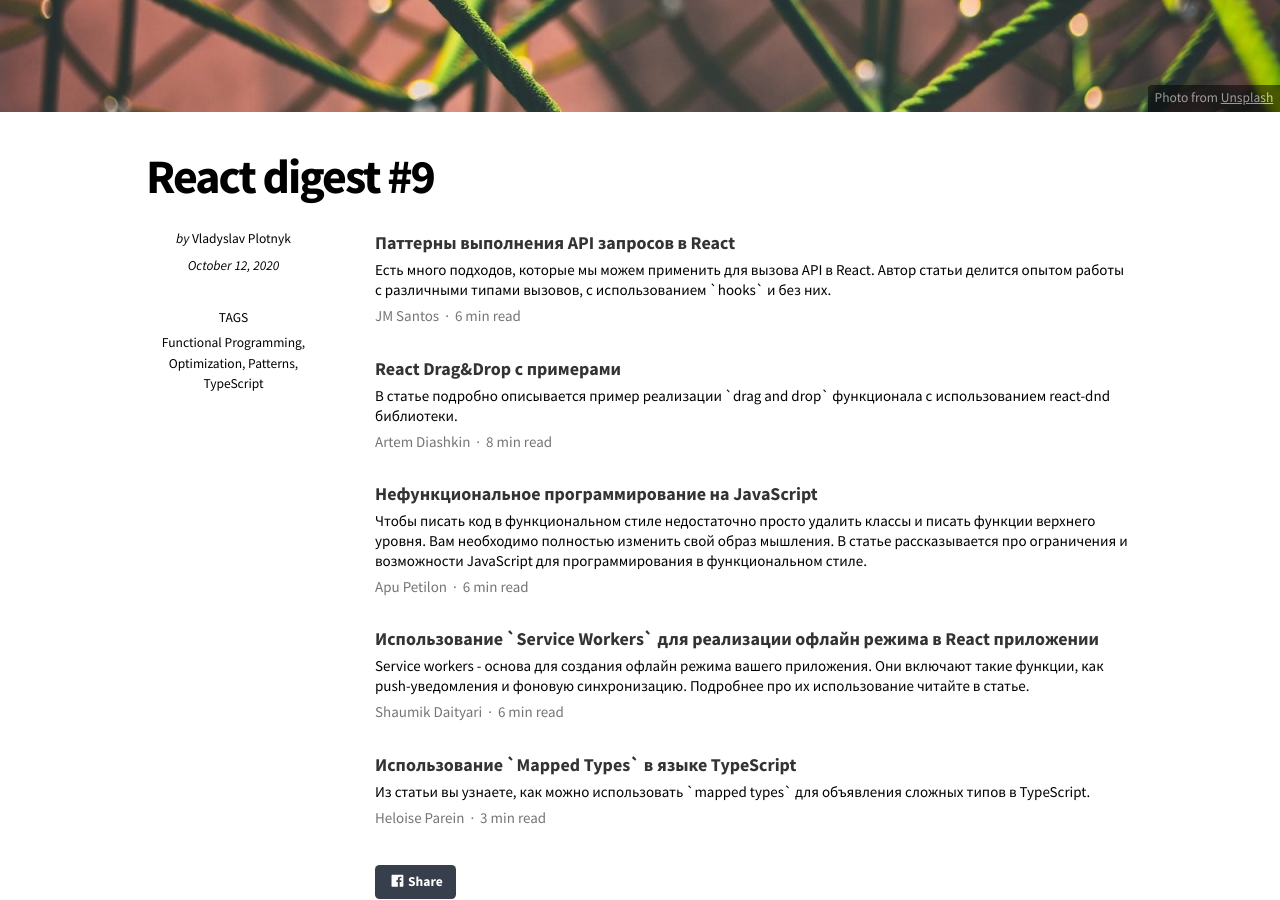
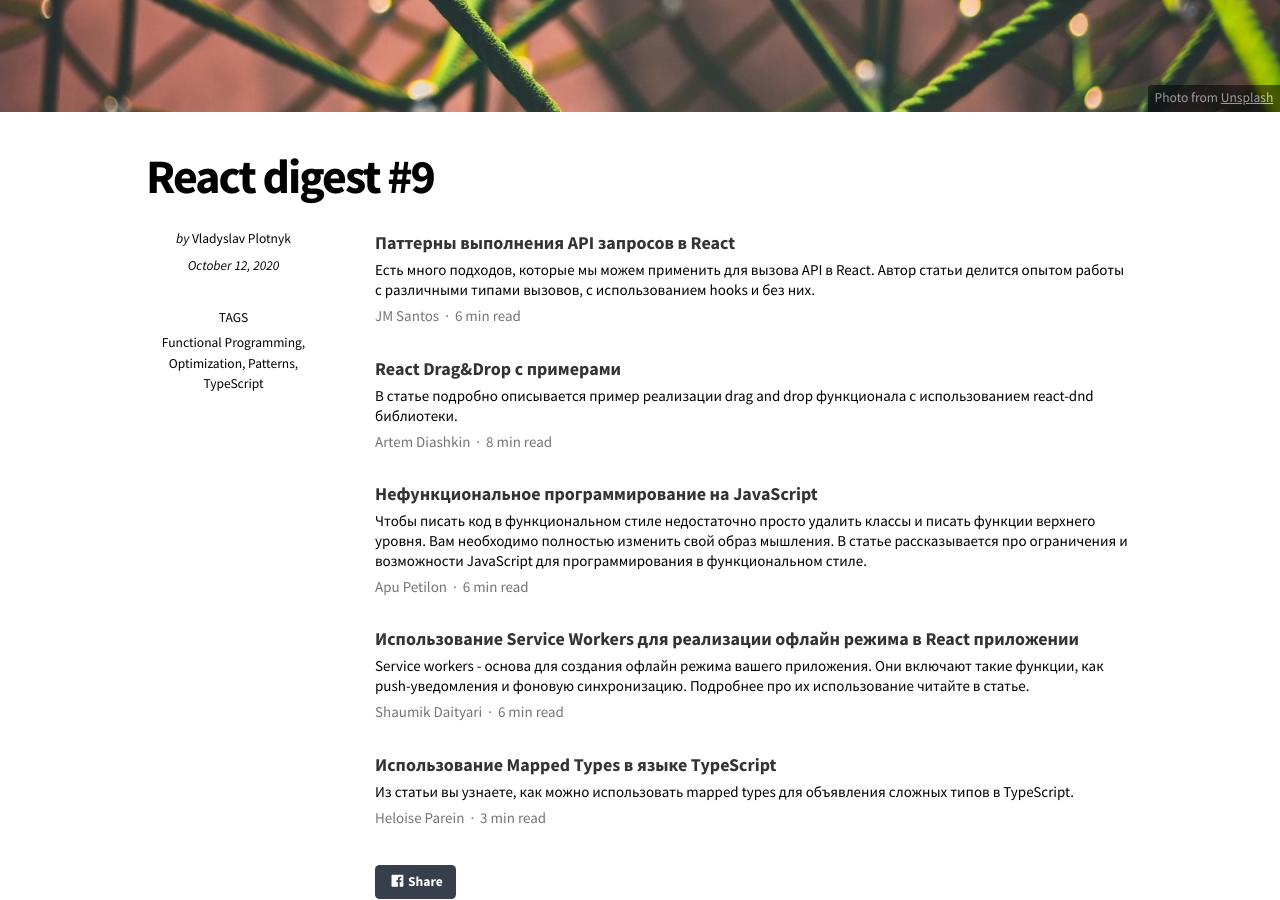
Before and after one commit to react-guild/react-guild.github.io, a Jekyll site: the page built from _posts/2020-10-12-digest9.md, in a window 1280 px wide and 900 px high, scrolled down 564 px. Built offline with Jekyll 4.4.1, drawn with Linux system fonts in a browser that asks for light colours; nearby versions of some CDN libraries.

Commit message:
edited digest #9

```diff
--- a/_posts/2020-10-12-digest9.md
+++ b/_posts/2020-10-12-digest9.md
@@ -13,13 +13,13 @@ tags:
 
 <div class="digest">
     <a href="https://medium.com/weekly-webtips/patterns-for-doing-api-calls-in-reactjs-8fd9a42ac7d4">Паттерны выполнения API запросов в React</a>
-    <div class="digest-desc">Есть много подходов, которые мы можем применить для вызова API в React. Автор статьи делится опытом работы с различными типами вызовов, с использованием `hooks` и без них.</div>
+    <div class="digest-desc">Есть много подходов, которые мы можем применить для вызова API в React. Автор статьи делится опытом работы с различными типами вызовов, с использованием hooks и без них.</div>
     <div class="digest-time">JM Santos &nbsp;&middot;&nbsp; 6 min read</div>
 </div>
 
 <div class="digest">
     <a href="https://medium.com/swlh/react-dnd-in-examples-ce509b25839d">React Drag&Drop с примерами</a>
-    <div class="digest-desc">В статье подробно описывается пример реализации `drag and drop` функционала с использованием react-dnd библиотеки.</div>
+    <div class="digest-desc">В статье подробно описывается пример реализации drag and drop функционала с использованием react-dnd библиотеки.</div>
     <div class="digest-time">Artem Diashkin &nbsp;&middot;&nbsp; 8 min read</div>
 </div>
 
@@ -30,13 +30,13 @@ tags:
 </div>
 
 <div class="digest">
-    <a href="https://blog.bitsrc.io/using-service-workers-with-react-27a4c5e2d1a9">Использование `Service Workers` для реализации офлайн режима в React приложении</a>
+    <a href="https://blog.bitsrc.io/using-service-workers-with-react-27a4c5e2d1a9">Использование Service Workers для реализации офлайн режима в React приложении</a>
     <div class="digest-desc">Service workers - основа для создания офлайн режима вашего приложения. Они включают такие функции, как push-уведомления и фоновую синхронизацию. Подробнее про их использование читайте в статье.</div>
     <div class="digest-time">Shaumik Daityari &nbsp;&middot;&nbsp; 6 min read</div>
 </div>
 
 <div class="digest">
-    <a href="https://medium.com/javascript-in-plain-english/an-important-typescript-feature-you-might-not-be-using-yet-e3a982eabcc7">Использование `Mapped Types` в языке TypeScript</a>
-    <div class="digest-desc">Из статьи вы узнаете, как можно использовать `mapped types` для объявления сложных типов в TypeScript.</div>
+    <a href="https://medium.com/javascript-in-plain-english/an-important-typescript-feature-you-might-not-be-using-yet-e3a982eabcc7">Использование Mapped Types в языке TypeScript</a>
+    <div class="digest-desc">Из статьи вы узнаете, как можно использовать mapped types для объявления сложных типов в TypeScript.</div>
     <div class="digest-time">Heloise Parein &nbsp;&middot;&nbsp; 3 min read</div>
 </div>
```
